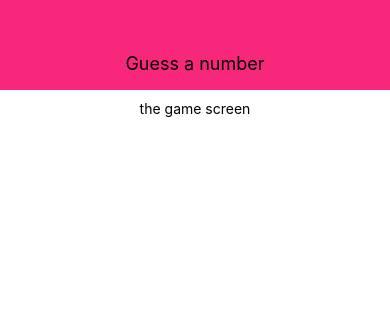
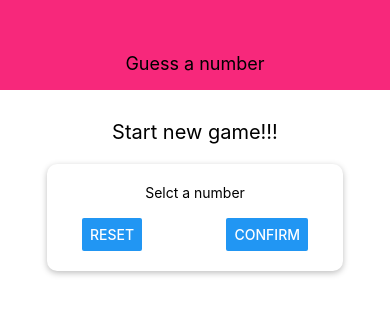
Before and after one commit to lrnzmd/react-nativd-numbers, a React Native app: screen / in a window 390 px wide. Shown: the top 314 px of the page. Built offline with nearby package versions, Linux system fonts and the light colour scheme.

Commit message:
StarGameScreen layout

```diff
--- a/screens/StartGameScreen.js
+++ b/screens/StartGameScreen.js
@@ -1,20 +1,51 @@
 import React from "react";
-import { View, StyleSheet, Text } from "react-native";
+import { View, StyleSheet, Text, TextInput, Button } from "react-native";
 
-const StartGameScreen = props => {
+const StartGameScreen = (props) => {
   return (
-  <View style={styles.screen}>
-    <Text>the game screen</Text>
-  </View>
-  )
+    <View style={styles.screen}>
+      <Text style={styles.title}>Start new game!!!</Text>
+      <View style={styles.inputContainer}>
+        <Text>Selct a number</Text>
+        <TextInput />
+        <View style={styles.buttonContainer}>
+          <Button title="Reset" onPress={() => {}} />
+          <Button title="Confirm" onPress={() => {}} />
+        </View>
+      </View>
+    </View>
+  );
 };
 
 const styles = StyleSheet.create({
-    screen:{
-        flex: 1,
-        padding: 10,
-        alignItems: 'center',
-    }
+  screen: {
+    flex: 1,
+    padding: 10,
+    alignItems: "center",
+  },
+  title: {
+    fontSize: 20,
+    marginVertical: 20,
+  },
+  inputContainer: {
+    width: 300,
+    maxWidth: "80%",
+    alignItems: "center",
+    shadowColor: "black",
+    shadowOffset: { width: 0, height: 2 },
+    shadowRadius: 6,
+    shadowOpacity: 0.26,
+    elevation: 5,
+    backgroundColor: "white",
+    padding: 20,
+    borderRadius: 10,
+  },
+  buttonContainer: {
+    flexDirection: "row",
+    width: "100%",
+    justifyContent: "space-between",
+    paddingHorizontal: 15,
+  },
 });
 
 export default StartGameScreen;
```
